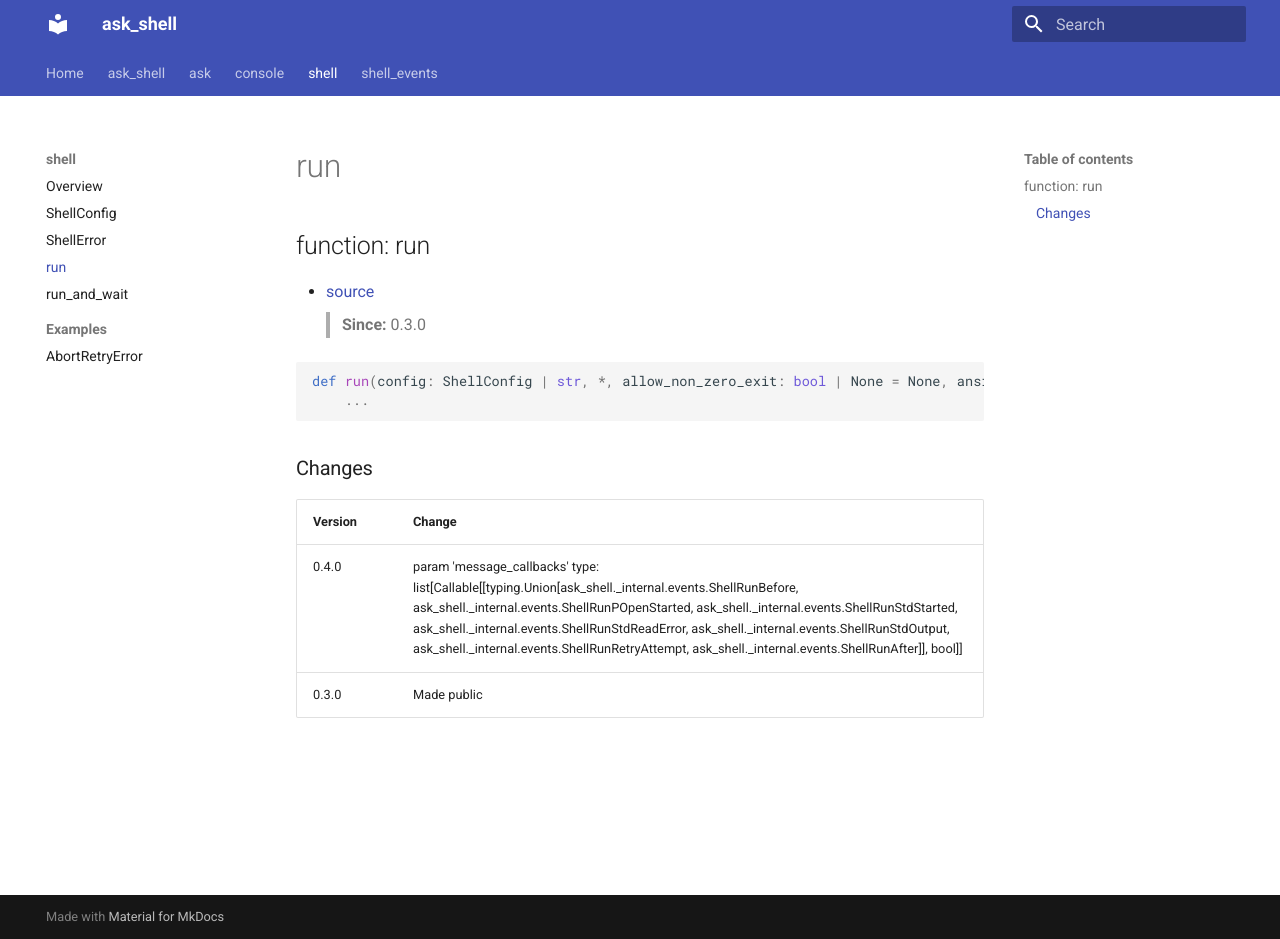
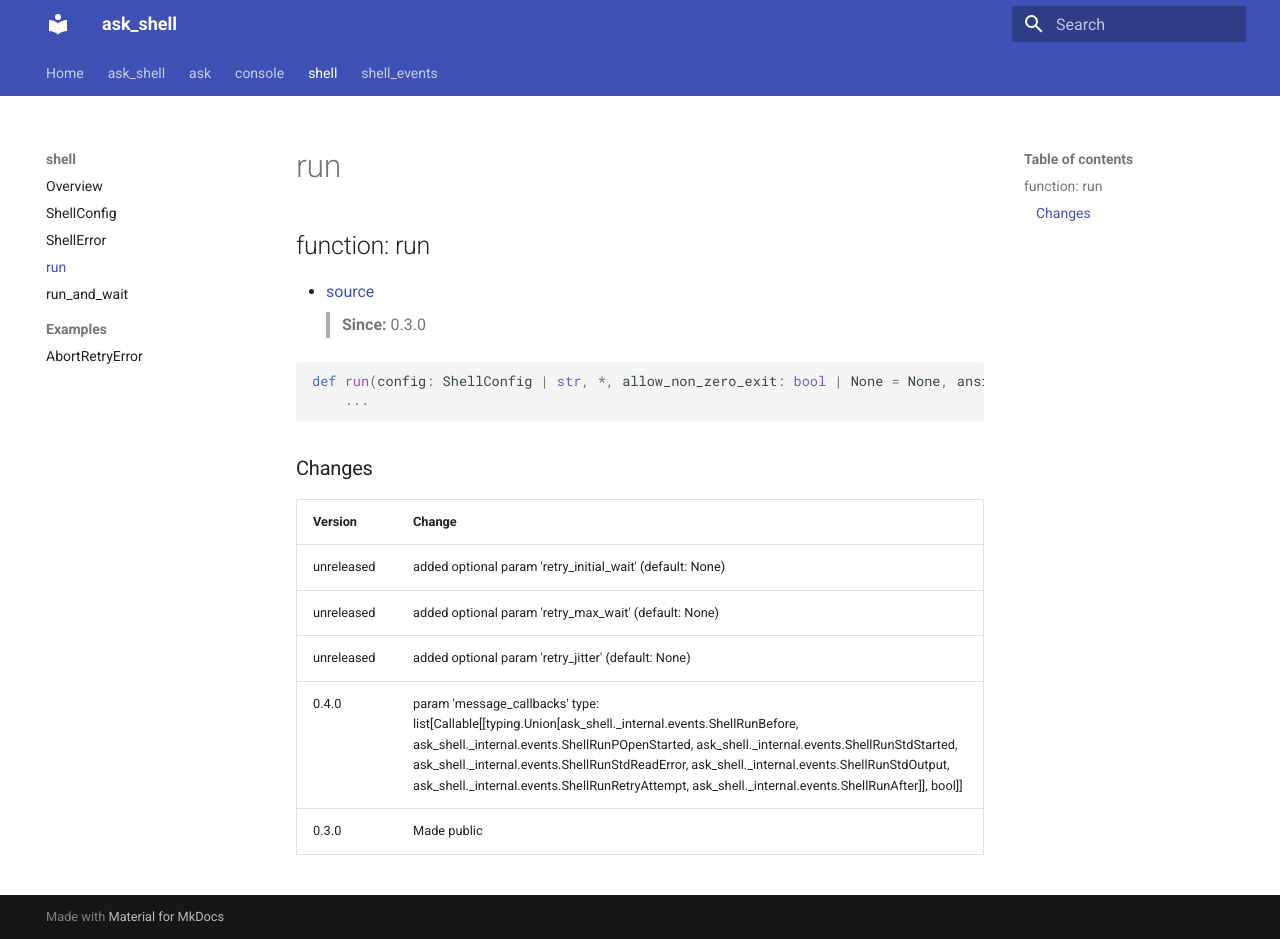
Before and after one commit to EspenAlbert/ask-shell, an MkDocs documentation site: the page built from docs/shell/run.md, in a window 1280 px wide and 939 px high. Built offline with MkDocs 1.6.1 and Material for MkDocs 9.7.7, drawn with Linux system fonts in a browser that asks for light colours.

Commit message:
chore(changelog): Update ShellConfig and run functions to include new retry parameters

```diff
--- a/docs/shell/run.md
+++ b/docs/shell/run.md
@@ -16,6 +16,9 @@ def run(config: ShellConfig | str, *, allow_non_zero_exit: bool | None = None, a
 
 | Version | Change |
 |---------|--------|
+| unreleased | added optional param 'retry_initial_wait' (default: None) |
+| unreleased | added optional param 'retry_max_wait' (default: None) |
+| unreleased | added optional param 'retry_jitter' (default: None) |
 | 0.4.0 | param 'message_callbacks' type: list[Callable[[typing.Union[ask_shell._internal.events.ShellRunBefore, ask_shell._internal.events.ShellRunPOpenStarted, ask_shell._internal.events.ShellRunStdStarted, ask_shell._internal.events.ShellRunStdReadError, ask_shell._internal.events.ShellRunStdOutput, ask_shell._internal.events.ShellRunRetryAttempt, ask_shell._internal.events.ShellRunAfter]], bool]] | None -> list[Callable[[ask_shell._internal.events.ShellRunBefore | ask_shell._internal.events.ShellRunPOpenStarted | ask_shell._internal.events.ShellRunStdStarted | ask_shell._internal.events.ShellRunStdReadError | ask_shell._internal.events.ShellRunStdOutput | ask_shell._internal.events.ShellRunRetryAttempt | ask_shell._internal.events.ShellRunAfter], bool]] | None |
 | 0.3.0 | Made public |
 <!-- === OK_EDIT: pkg-ext run_changes === -->
```
Also changed, not shown: docs/shell/run_and_wait.md (+3 -0 lines), docs/shell/shellconfig.md (+3 -0 lines), 1 other file.
